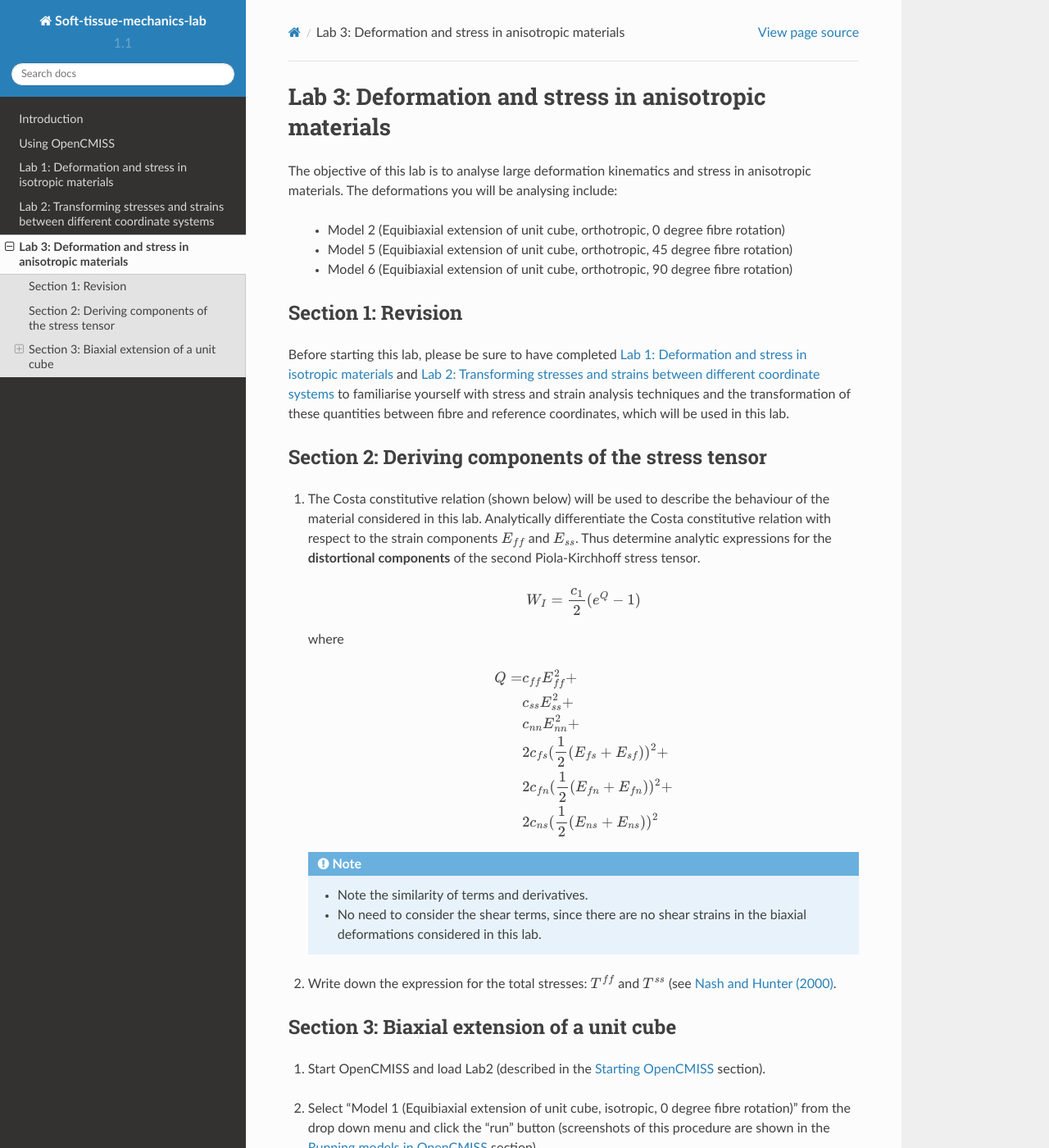
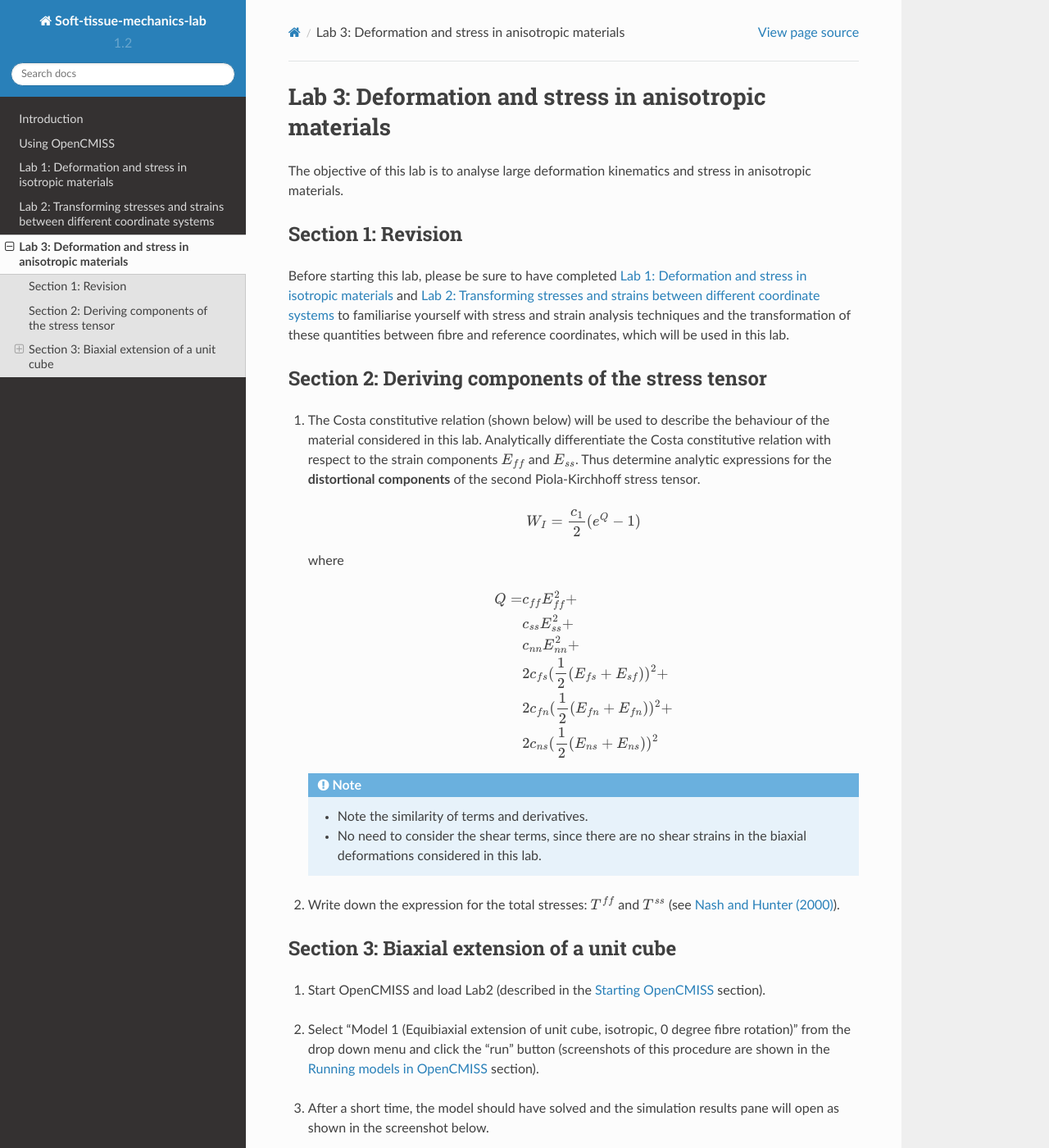
Before and after one commit to mpnash/soft-tissue-mechanics-labs, a Sphinx documentation site: the page built from docs/source/lab3.rst, in a window 1280 px wide and 1400 px high. Shown: the whole window at 82% size. Built offline with Sphinx 7.4.7 and the Read the Docs theme 2.0.0, drawn with Linux system fonts in a browser that asks for light colours.

Commit message:
Updating lab3 instructions

```diff
--- a/docs/source/conf.py
+++ b/docs/source/conf.py
@@ -57,9 +57,9 @@ author = u'Martyn Nash, Hugh Sorby, Thiranja Prasad Babarenda Gamage, Vicky Wang
 # built documents.
 #
 # The short X.Y version.
-version = u'1.1'
+version = u'1.2'
 # The full version, including alpha/beta/rc tags.
-release = u'1.1'
+release = u'1.2'
 
 # The language for content autogenerated by Sphinx. Refer to documentation
 # for a list of supported languages.
--- a/docs/source/lab3.rst
+++ b/docs/source/lab3.rst
@@ -12,11 +12,12 @@ Lab 3: Deformation and stress in anisotropic materials
 .. toctree::
    :maxdepth: 2
 
-The objective of this lab is to analyse large deformation kinematics and stress in anisotropic materials. The deformations you will be analysing include:
+The objective of this lab is to analyse large deformation kinematics and stress in anisotropic materials.
 
-  - Model 2 (Equibiaxial extension of unit cube, orthotropic, 0 degree fibre rotation)
-  - Model 5 (Equibiaxial extension of unit cube, orthotropic, 45 degree fibre rotation)
-  - Model 6 (Equibiaxial extension of unit cube, orthotropic, 90 degree fibre rotation)
+.. The deformations you will be analysing include:
+..  - Model 2 (Equibiaxial extension of unit cube, orthotropic, 0 degree fibre rotation)
+..  - Model 5 (Equibiaxial extension of unit cube, orthotropic, 45 degree fibre rotation)
+..  - Model 6 (Equibiaxial extension of unit cube, orthotropic, 90 degree fibre rotation)
 
 ===================
 Section 1: Revision
@@ -52,7 +53,7 @@ Section 2: Deriving components of the stress tensor
 
 |vspace|
 
-2. Write down the expression for the total stresses: :math:`T^{ff}` and :math:`T^{ss}` (see `Nash and Hunter (2000) <http://link.springer.com/article/10.1023%2FA%3A1011084330767>`_.
+2. Write down the expression for the total stresses: :math:`T^{ff}` and :math:`T^{ss}` (see `Nash and Hunter (2000) <http://link.springer.com/article/10.1023%2FA%3A1011084330767>`_).
 
 |vspace|
 
```
